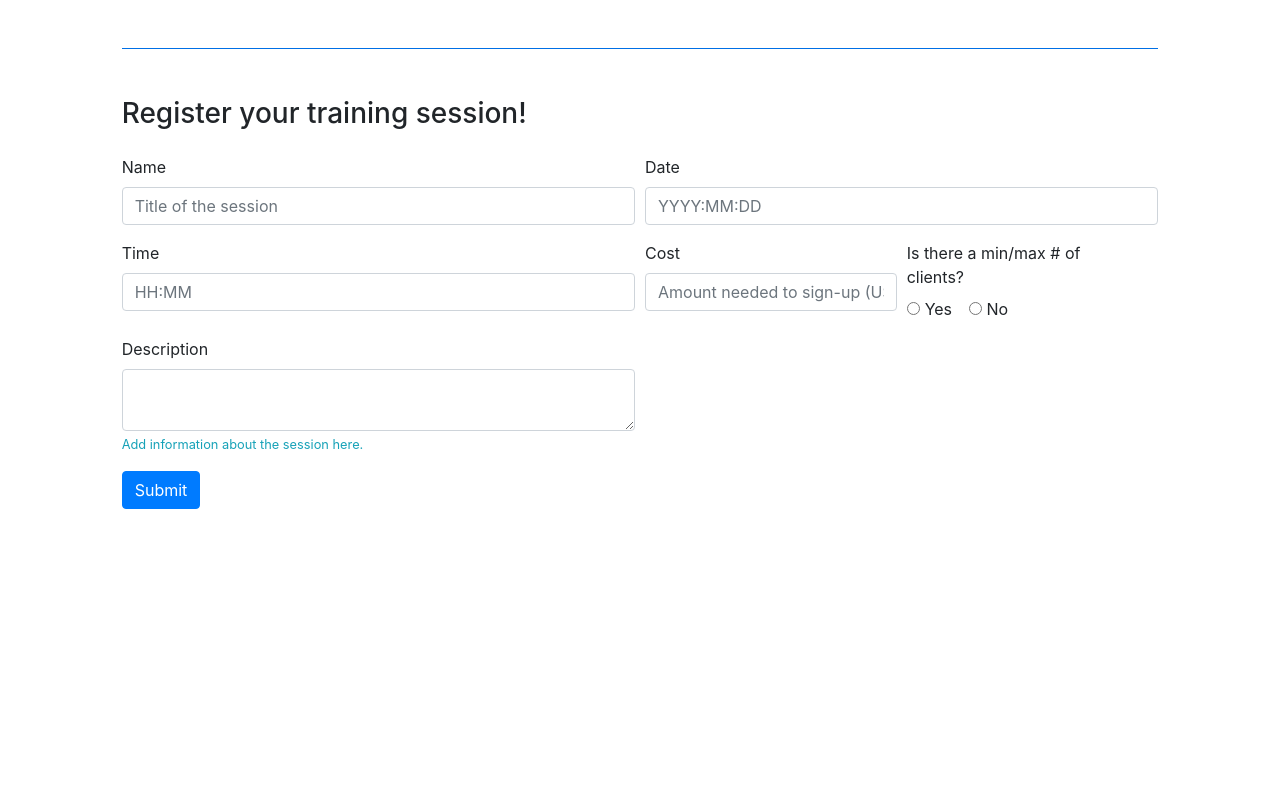
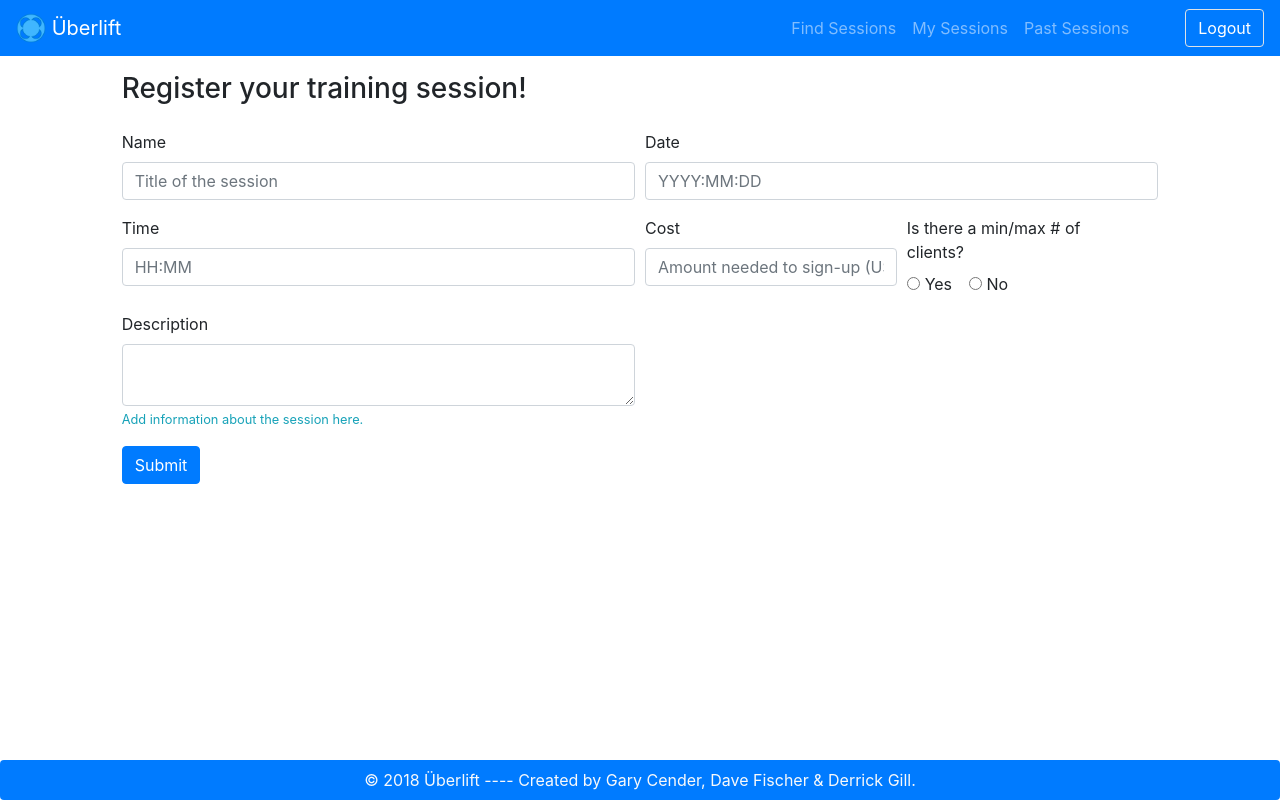
Before and after one commit to GC-RU-bootcamp/streamapp, a web app: file public/html/createSession.html in a window 1280 px wide. Run offline with its HTML, style and script files only (its server is not run), Linux system fonts and the light colour scheme; some libraries are stand-ins or nearby versions.

Commit message:
add and footer to everything

```diff
--- a/models/index.js
+++ b/models/index.js
@@ -9,6 +9,8 @@ var config    = require(__dirname + '/../config/config.json')[env];
 var db        = {};
 
 console.log("env="+ env);
+console.log("config=" + config);
+
 
 if (config.use_env_variable) {
 
--- a/public/html/createSession.html
+++ b/public/html/createSession.html
@@ -1,5 +1,6 @@
 <!DOCTYPE html>
 <html lang="en">
+
 <head>
     <meta charset="UTF-8">
     <meta name="viewport" content="width=device-width, initial-scale=1.0">
@@ -11,10 +12,42 @@
 
 
 </head>
+
 <body>
-    <div class="col-md-10 offset-md-1">
-        <hr class="my-5 bg-primary">
-        <h3>Register your training session!</h3>
+
+    <div class="container-fluid">
+        <div class="row fixed-top">
+            <div class="col">
+                <nav class="navbar navbar-expand-lg navbar-dark bg-primary">
+                    <a class="navbar-brand" href="#">
+                        <img src="images/ICEPeers.png" width="30" height="30" class="d-inline-block align-top" alt=""> Überlift
+                    </a>
+                    <button class="navbar-toggler" type="button" data-toggle="collapse" data-target="#navbarNavDropdown" aria-controls="navbarNavDropdown"
+                        aria-expanded="false" aria-label="Toggle navigation">
+                        <span class="navbar-toggler-icon"></span>
+                    </button>
+                    <div class="collapse navbar-collapse" id="navbarNavDropdown">
+                        <ul class="navbar-nav ml-auto">
+                            <li class="nav-item">
+                                <a class="nav-link" href="/all-sessions">Find Sessions</a>
+                            </li>
+                            <li class="nav-item">
+                                <a class="nav-link" href="/my-sessions">My Sessions</a>
+                            </li>
+                            <li class="nav-item">
+                                <a class="nav-link" href="/session-history">Past Sessions</a>
+                            </li>
+
+                        </ul>
+                        <a class="btn btn-primary border ml-5" href="/logout" role="button"> Logout</a>
+                    </div>
+                </nav>
+            </div>
+        </div>
+        <div class="row my-5">
+
+            <div class="col-md-10 offset-md-1 my-4">
+                <h3 >Register your training session!</h3>
                 <div class="form-row mt-4">
                     <div class="col-sm-6 pb-3">
                         <label for="Name">Name</label>
@@ -56,7 +89,7 @@
                     </div>
                     <div class="col-sm-3 pb-3" style="visibility: hidden" id="max-col">
                         <label for="maximum">Max clients</label>
-                <input type="text" class="form-control"  id="maximum">
+                        <input type="text" class="form-control" id="maximum">
                     </div>
                     <div class="col-sm-3 pb-3 mr-auto">
                         <button class="btn btn-primary" id="submit">Submit</button>
@@ -64,10 +97,13 @@
                 </div>
             </div>
         </div>
+        <footer class="bg-primary rounded p-2 m-0 text-center text-light fixed-bottom">
+                © 2018 Überlift ---- Created by Gary Cender, Dave Fischer &amp; Derrick Gill.
+               </footer>
     </div>
-<script
-  src="https://code.jquery.com/jquery-3.3.1.js"
-></script>
+
+    <script src="https://code.jquery.com/jquery-3.3.1.js"></script>
     <script src="../js/createSession.js"></script>
 </body>
+
 </html>
--- a/views/all-sessions.handlebars
+++ b/views/all-sessions.handlebars
@@ -14,7 +14,7 @@
   }
 </style>
 
-<h4 class="text-center">Welcome {{username}} </h4>
+<h4 class="text-center my-3">Welcome {{username}} </h4>
 <h4>{{title}}</h4>
 
 
```
Also changed, not shown: public/html/index.html (+5 -11 lines), public/html/login.html (+14 -5 lines), public/html/session.html (+34 -1 lines), public/html/signup.html (+11 -5 lines), views/layouts/layout.handlebars (+4 -3 lines). Lines whose indentation alone changed are shown as unchanged.
